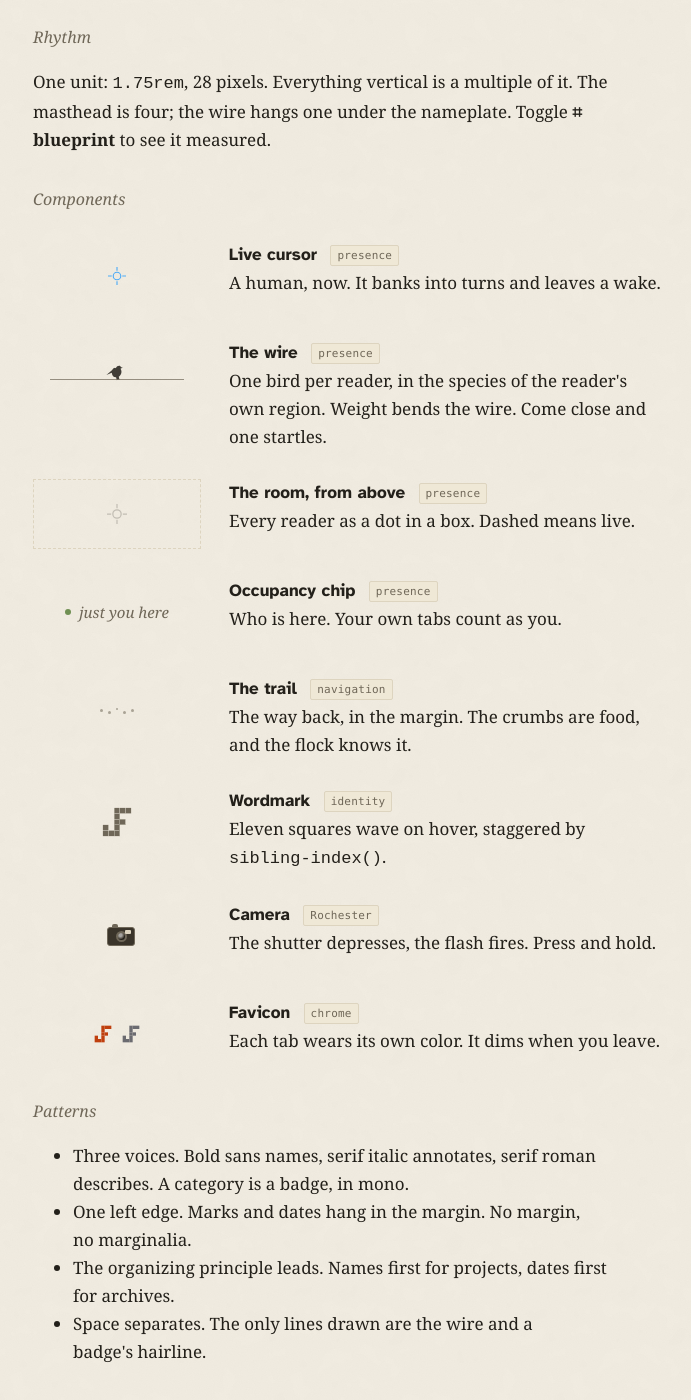
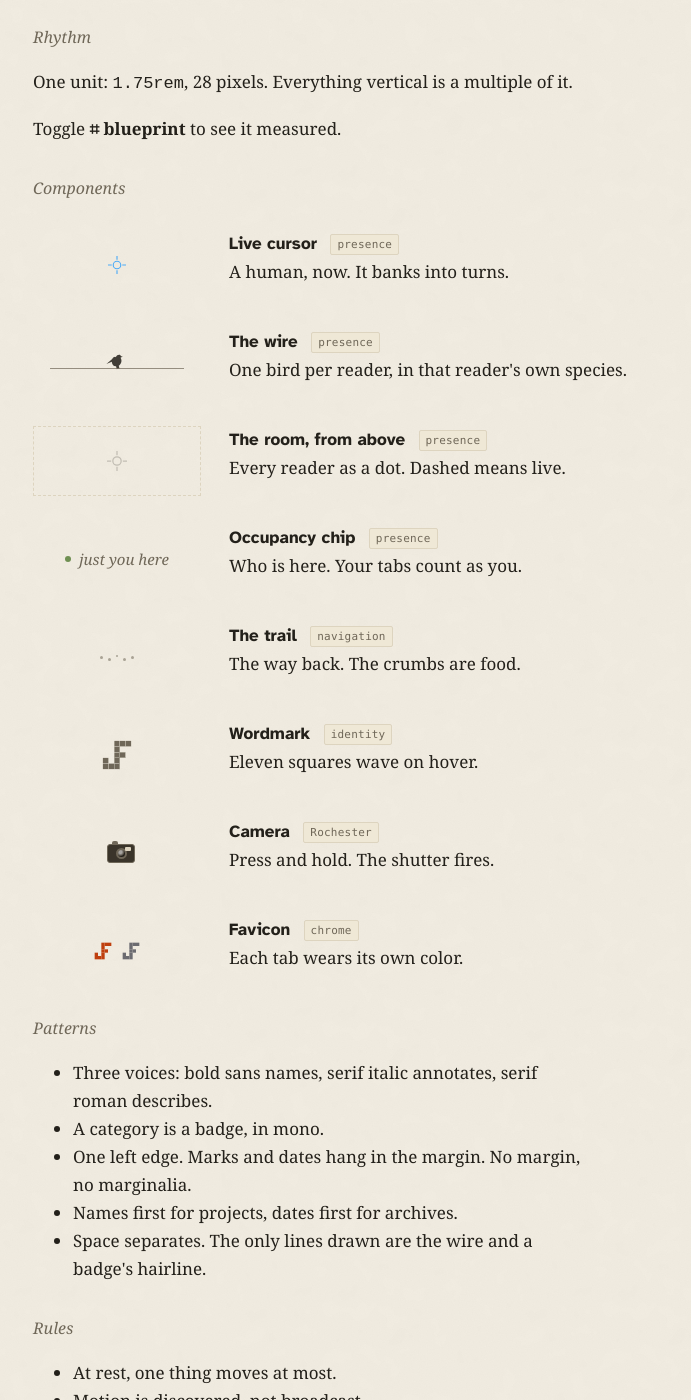
Before and after one commit to josephfusco/josephfusco.github.io, a Jekyll site: the page built from design.html, in a window 1280 px wide and 1400 px high, scrolled down 837 px. Shown: the whole window, without its empty margins (291-982 px from the left). Built offline with Jekyll 4.4.1, drawn with Linux system fonts in a browser that asks for light colours; some of the changed text lies outside the part shown.

Commit message:
Nothing in the margins or the lists wraps
Every description on the front page and the spec sheet is one line at
the measure, not a sentence that happens to break. The lede is two
statements on two lines instead of one that wrapped. Where a line had
two ideas, the second one went.

Checked by counting rendered line boxes, not by eye.

```diff
--- a/design.html
+++ b/design.html
@@ -38,7 +38,8 @@ permalink: /design/
 
 	<section class="block" aria-label="Rhythm">
 		<h2>Rhythm</h2>
-		<p>One unit: <code>1.75rem</code>, 28 pixels. Everything vertical is a multiple of it. The masthead is four; the wire hangs one under the nameplate. Toggle <strong>⌗ blueprint</strong> to see it measured.</p>
+		<p>One unit: <code>1.75rem</code>, 28 pixels. Everything vertical is a multiple of it.</p>
+		<p>Toggle <strong>⌗ blueprint</strong> to see it measured.</p>
 	</section>
 
 	<section class="block" aria-label="Components">
@@ -50,7 +51,7 @@ permalink: /design/
 				</div>
 				<div>
 					<h3>Live cursor <span class="tag">presence</span></h3>
-					<p>A human, now. It banks into turns and leaves a wake.</p>
+					<p>A human, now. It banks into turns.</p>
 				</div>
 			</li>
 			<li>
@@ -59,7 +60,7 @@ permalink: /design/
 				</div>
 				<div>
 					<h3>The wire <span class="tag">presence</span></h3>
-					<p>One bird per reader, in the species of the reader's own region. Weight bends the wire. Come close and one startles.</p>
+					<p>One bird per reader, in that reader's own species.</p>
 				</div>
 			</li>
 			<li>
@@ -68,7 +69,7 @@ permalink: /design/
 				</div>
 				<div>
 					<h3>The room, from above <span class="tag">presence</span></h3>
-					<p>Every reader as a dot in a box. Dashed means live.</p>
+					<p>Every reader as a dot. Dashed means live.</p>
 				</div>
 			</li>
 			<li>
@@ -77,7 +78,7 @@ permalink: /design/
 				</div>
 				<div>
 					<h3>Occupancy chip <span class="tag">presence</span></h3>
-					<p>Who is here. Your own tabs count as you.</p>
+					<p>Who is here. Your tabs count as you.</p>
 				</div>
 			</li>
 			<li>
@@ -86,7 +87,7 @@ permalink: /design/
 				</div>
 				<div>
 					<h3>The trail <span class="tag">navigation</span></h3>
-					<p>The way back, in the margin. The crumbs are food, and the flock knows it.</p>
+					<p>The way back. The crumbs are food.</p>
 				</div>
 			</li>
 			<li>
@@ -99,7 +100,7 @@ permalink: /design/
 				</div>
 				<div>
 					<h3>Wordmark <span class="tag">identity</span></h3>
-					<p>Eleven squares wave on hover, staggered by <code>sibling-index()</code>.</p>
+					<p>Eleven squares wave on hover.</p>
 				</div>
 			</li>
 			<li>
@@ -108,7 +109,7 @@ permalink: /design/
 				</div>
 				<div>
 					<h3>Camera <span class="tag">Rochester</span></h3>
-					<p>The shutter depresses, the flash fires. Press and hold.</p>
+					<p>Press and hold. The shutter fires.</p>
 				</div>
 			</li>
 			<li>
@@ -117,7 +118,7 @@ permalink: /design/
 				</div>
 				<div>
 					<h3>Favicon <span class="tag">chrome</span></h3>
-					<p>Each tab wears its own color. It dims when you leave.</p>
+					<p>Each tab wears its own color.</p>
 				</div>
 			</li>
 		</ul>
@@ -126,9 +127,10 @@ permalink: /design/
 	<section class="block" aria-label="Patterns">
 		<h2>Patterns</h2>
 		<ul>
-			<li>Three voices. Bold sans names, serif italic annotates, serif roman describes. A category is a badge, in mono.</li>
+			<li>Three voices: bold sans names, serif italic annotates, serif roman describes.</li>
+			<li>A category is a badge, in mono.</li>
 			<li>One left edge. Marks and dates hang in the margin. No margin, no marginalia.</li>
-			<li>The organizing principle leads. Names first for projects, dates first for archives.</li>
+			<li>Names first for projects, dates first for archives.</li>
 			<li>Space separates. The only lines drawn are the wire and a badge's hairline.</li>
 		</ul>
 	</section>
@@ -137,7 +139,7 @@ permalink: /design/
 		<h2>Rules</h2>
 		<ul>
 			<li>At rest, one thing moves at most.</li>
-			<li>Motion is discovered, not broadcast. Hover the wordmark, press the camera, toggle the x-ray.</li>
+			<li>Motion is discovered, not broadcast.</li>
 			<li>Accessibility is the default, never an option behind a toggle.</li>
 			<li>State never changes font weight. Weight is hierarchy; state is color.</li>
 			<li>Reduced motion turns all of it off.</li>
```
Also changed, not shown: index.html (+4 -4 lines).
